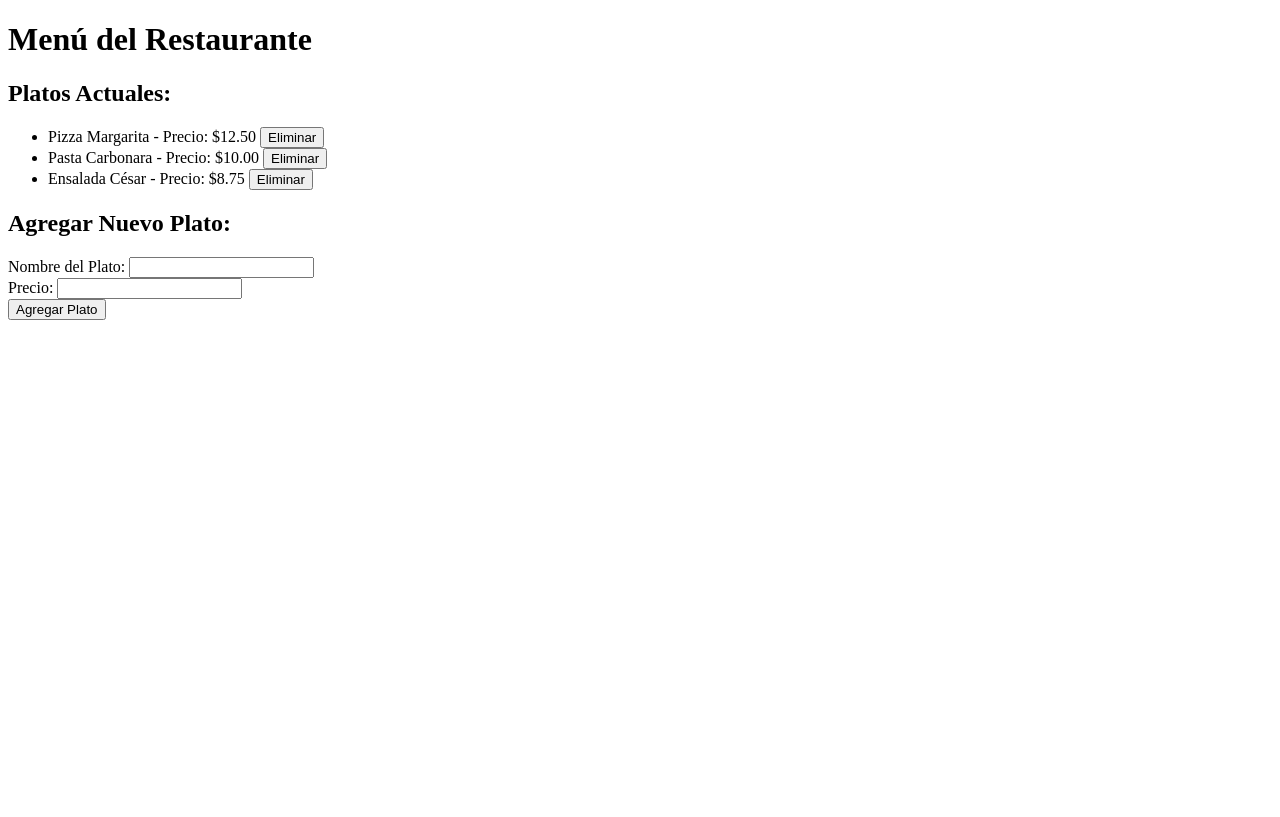
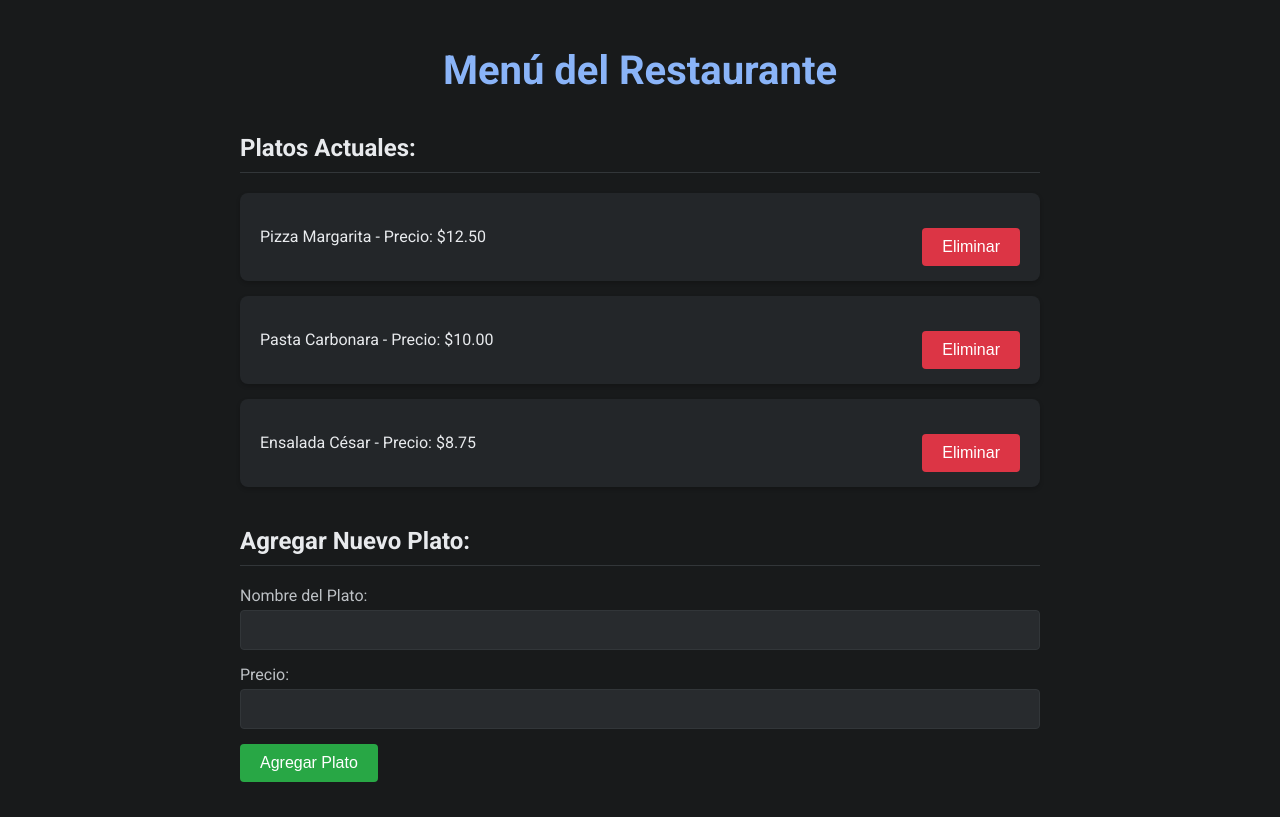
Before and after one commit to angeldavi8187/jules-lab, a Flask app: page / in a window 1280 px wide. Before the commit the page ends 320 px from the top, so only its background shows below. Run offline with Flask 3, Linux system fonts and the light colour scheme.

Commit message:
Implement dark mode styling for menu application
- Created static/style.css with dark mode theme.
- Imported 'Roboto' font from Google Fonts.
- Applied styles for body, container, headings, dish cards, and buttons.
- Added hover effects for buttons.
- Updated templates/index.html to link the stylesheet and apply CSS classes.

```diff
--- /dev/null
+++ b/static/style.css
@@ -0,0 +1,124 @@
+/* Estilos para el Administrador de Menú */
+
+@import url('https://fonts.googleapis.com/css2?family=Roboto:wght@400;700&display=swap');
+
+body {
+    background-color: rgb(24, 26, 27);
+    color: rgb(232, 234, 237);
+    font-family: 'Roboto', sans-serif;
+    margin: 0;
+    padding: 20px;
+    display: flex;
+    flex-direction: column;
+    align-items: center;
+}
+
+.container {
+    width: 100%;
+    max-width: 800px;
+}
+
+h1 {
+    color: #8ab4f8;
+    font-size: 2.5em; /* Tamaño más grande */
+    text-align: center;
+    margin-bottom: 30px;
+}
+
+h2 {
+    border-bottom: 1px solid rgb(50, 54, 57);
+    padding-bottom: 10px;
+    margin-top: 40px;
+    margin-bottom: 20px;
+}
+
+ul {
+    list-style-type: none;
+    padding: 0;
+}
+
+.dish-card {
+    background-color: rgb(35, 38, 41);
+    border-radius: 8px;
+    padding: 15px 20px;
+    margin-bottom: 15px;
+    display: flex;
+    justify-content: space-between;
+    align-items: center;
+    box-shadow: 0 2px 4px rgba(0, 0, 0, 0.2);
+}
+
+.dish-card span {
+    flex-grow: 1;
+}
+
+form {
+    margin-top: 20px;
+}
+
+form div {
+    margin-bottom: 15px;
+}
+
+label {
+    display: block;
+    margin-bottom: 5px;
+    color: rgb(189, 193, 197);
+}
+
+input[type="text"],
+input[type="number"] {
+    width: calc(100% - 22px); /* Ajustar por padding y borde */
+    padding: 10px;
+    border-radius: 4px;
+    border: 1px solid rgb(50, 54, 57);
+    background-color: rgb(40, 43, 46);
+    color: rgb(232, 234, 237);
+    font-size: 1em;
+}
+
+input[type="text"]:focus,
+input[type="number"]:focus {
+    outline: none;
+    border-color: #8ab4f8;
+    box-shadow: 0 0 0 2px rgba(138, 180, 248, 0.3);
+}
+
+button {
+    padding: 10px 20px;
+    border: none;
+    border-radius: 4px;
+    font-size: 1em;
+    cursor: pointer;
+    transition: background-color 0.3s ease, transform 0.1s ease;
+    color: white;
+}
+
+button[type="submit"] {
+    background-color: #28a745; /* Verde para Agregar Plato */
+}
+
+button[type="submit"]:hover {
+    background-color: #218838; /* Verde más oscuro al pasar el mouse */
+    transform: translateY(-1px);
+}
+
+.dish-card form button[type="submit"] {
+    background-color: #dc3545; /* Rojo para Eliminar */
+    margin-left: 10px; /* Espacio entre el nombre del plato y el botón */
+}
+
+.dish-card form button[type="submit"]:hover {
+    background-color: #c82333; /* Rojo más oscuro al pasar el mouse */
+    transform: translateY(-1px);
+}
+
+/* Estilo para el formulario de agregar plato para que el botón esté en su propia línea y centrado */
+form[action="{{ url_for('agregar_plato') }}"] div:last-child {
+    text-align: center; /* Centra el botón de agregar plato */
+}
+
+form[action="{{ url_for('agregar_plato') }}"] button[type="submit"] {
+    width: auto; /* Permite que el botón tome el ancho de su contenido */
+    min-width: 150px; /* Un ancho mínimo para el botón */
+}
--- a/templates/index.html
+++ b/templates/index.html
@@ -4,16 +4,18 @@
     <meta charset="UTF-8">
     <meta name="viewport" content="width=device-width, initial-scale=1.0">
     <title>Administrador de Menú - Sweet Dreams Automate</title>
+    <link rel="stylesheet" href="{{ url_for('static', filename='style.css') }}">
 </head>
 <body>
+<div class="container">
     <h1>Menú del Restaurante</h1>
 
     <h2>Platos Actuales:</h2>
     <ul>
         {% for plato in menu_items %}
-        <li>
-            {{ plato.nombre }} - Precio: ${{ "%.2f"|format(plato.precio) }}
-            <form action="{{ url_for('eliminar', nombre_del_plato=plato.nombre) }}" method="post" style="display: inline;">
+        <li class="dish-card">
+            <span>{{ plato.nombre }} - Precio: ${{ "%.2f"|format(plato.precio) }}</span>
+            <form action="{{ url_for('eliminar', nombre_del_plato=plato.nombre) }}" method="post">
                 <button type="submit">Eliminar</button>
             </form>
         </li>
```
